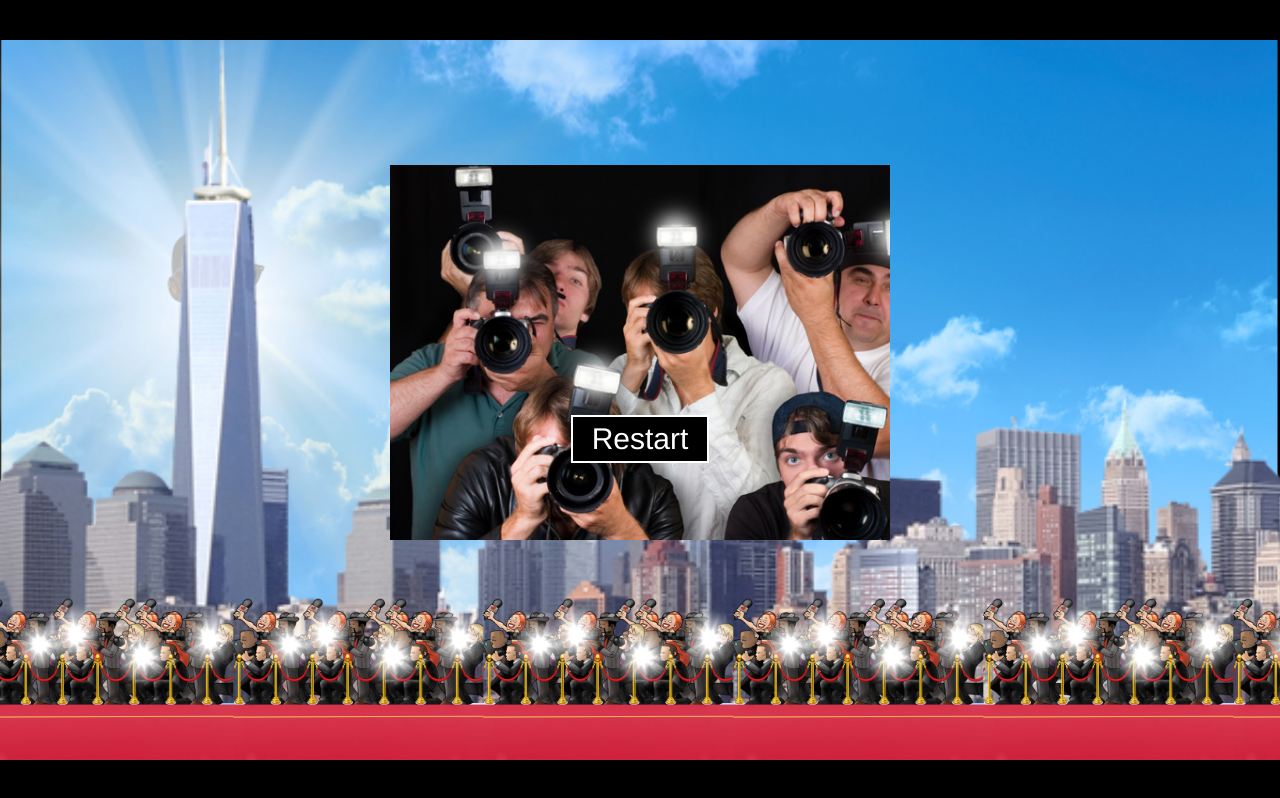
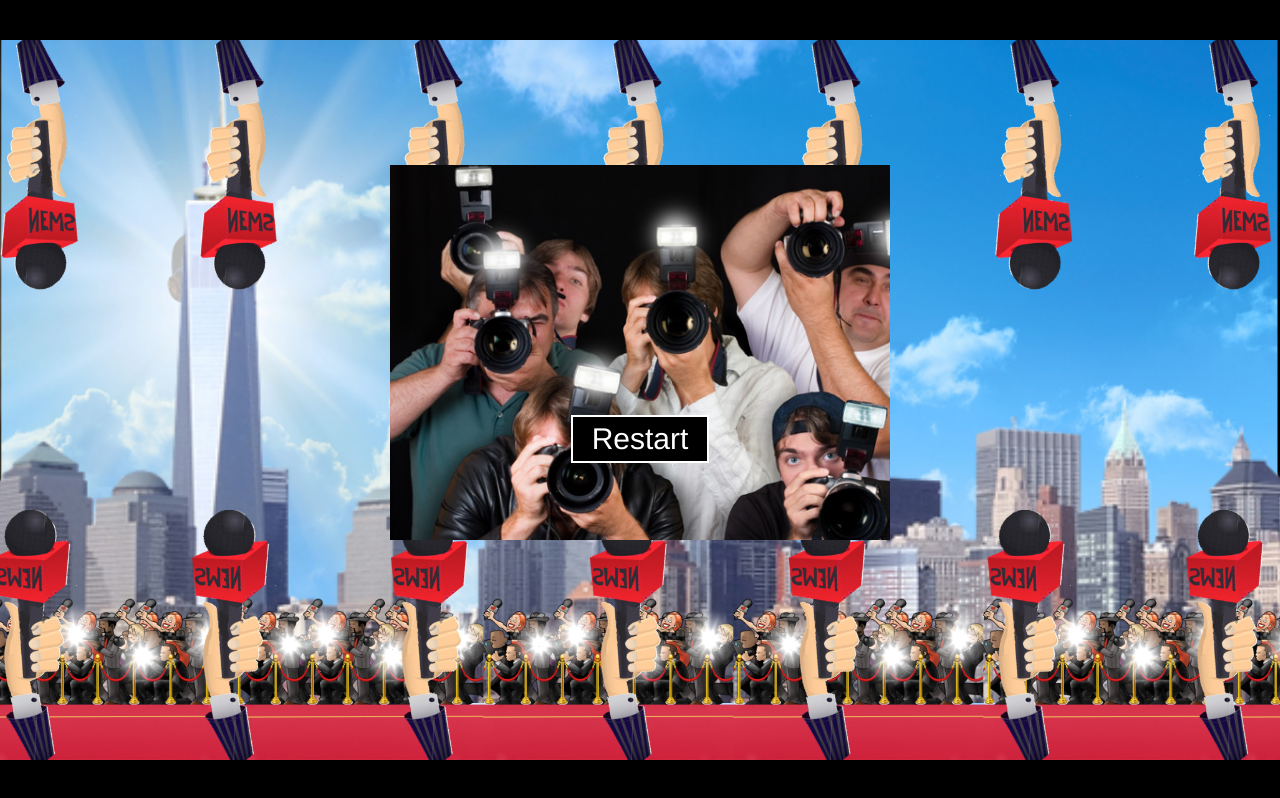
Before and after one commit to Karlk15/FlappyBird, a website: page app/index.html in a window 1280 px wide. Drawn offline with nearby package versions, Linux system fonts and the light colour scheme; files that its build step writes are made by us from their sources.

Commit message:
pipe display test

```diff
--- a/app/index.html
+++ b/app/index.html
@@ -28,7 +28,8 @@
             <div class="CityLandscape"></div>
             <div class="Player"></div>
             <div class="Ground"></div>
-            <div class="Pipe"></div>
+            <div class="PipeBelow"></div>
+            <div class="PipeAbove"></div>
             <div class="Scoreboard">
                 <button class="Scoreboard-restart">
                     <span class="Scoreboard-restartText">Restart</span>
--- a/app/scripts/game.js
+++ b/app/scripts/game.js
@@ -67,7 +67,6 @@ window.Game = (function() {
 		this.ResetAudio.pause();
 		this.GameSoundtrack.play();
 		this.player.reset();
-
 	};
 
 	/**
--- a/app/scripts/player.js
+++ b/app/scripts/player.js
@@ -41,6 +41,7 @@ window.Player = (function() {
 		this.el.css('transform', 'translateZ(0) translate(' + this.pos.x + 'em, ' + this.pos.y + 'em)');
 	};
 
+
 	Player.prototype.checkCollisionWithBounds = function() {
 		if (this.pos.x < 0 ||
 			this.pos.x + WIDTH > this.game.WORLD_WIDTH ||
--- a/app/styles/main.css
+++ b/app/styles/main.css
@@ -12,6 +12,7 @@
 	background-size: cover;
 	transform: translateZ(0);
 }
+
 
 .Scoreboard {
 	z-index: 4;
@@ -126,6 +127,27 @@ background-size: cover;
 	}
 }
 
-.Pipe {
+.PipeBelow {
+	z-index: 3;
+	position: absolute;
+	height: 20em;
+	right: -184.8em;
+	left: 0;
+	bottom: 0;
+	background: url('../images/micPipeBelow.png');
+	background-size: auto 100%;
+	animation: slideBG 25s linear infinite;
+	transform: translateZ(0);
+}
 
+.PipeAbove {
+	z-index: 3;
+	position: absolute;
+	height: 20em;
+	right: -184.8em;
+	left: 0;
+	background: url('../images/micPipeAbove.png');
+	background-size: auto 100%;
+	animation: slideBG 25s linear infinite;
+	transform: translateZ(0);
 }
```
